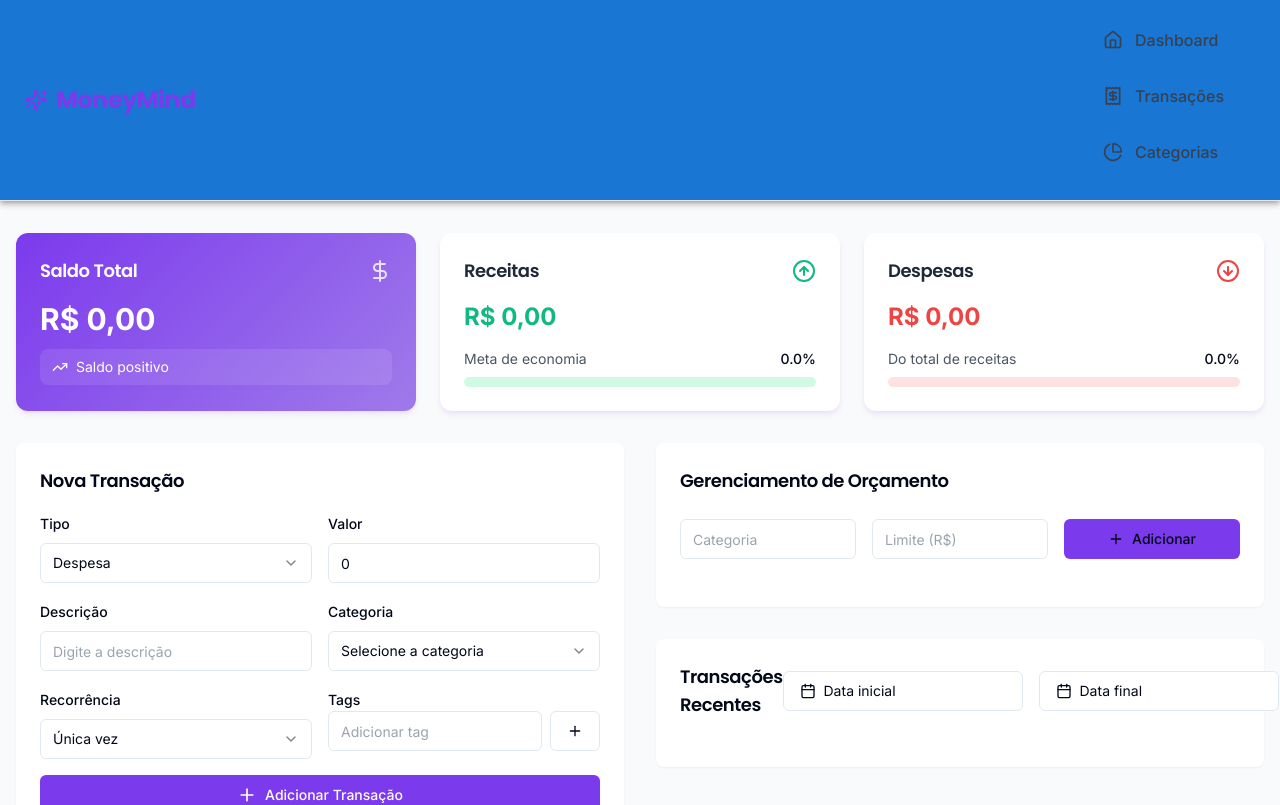
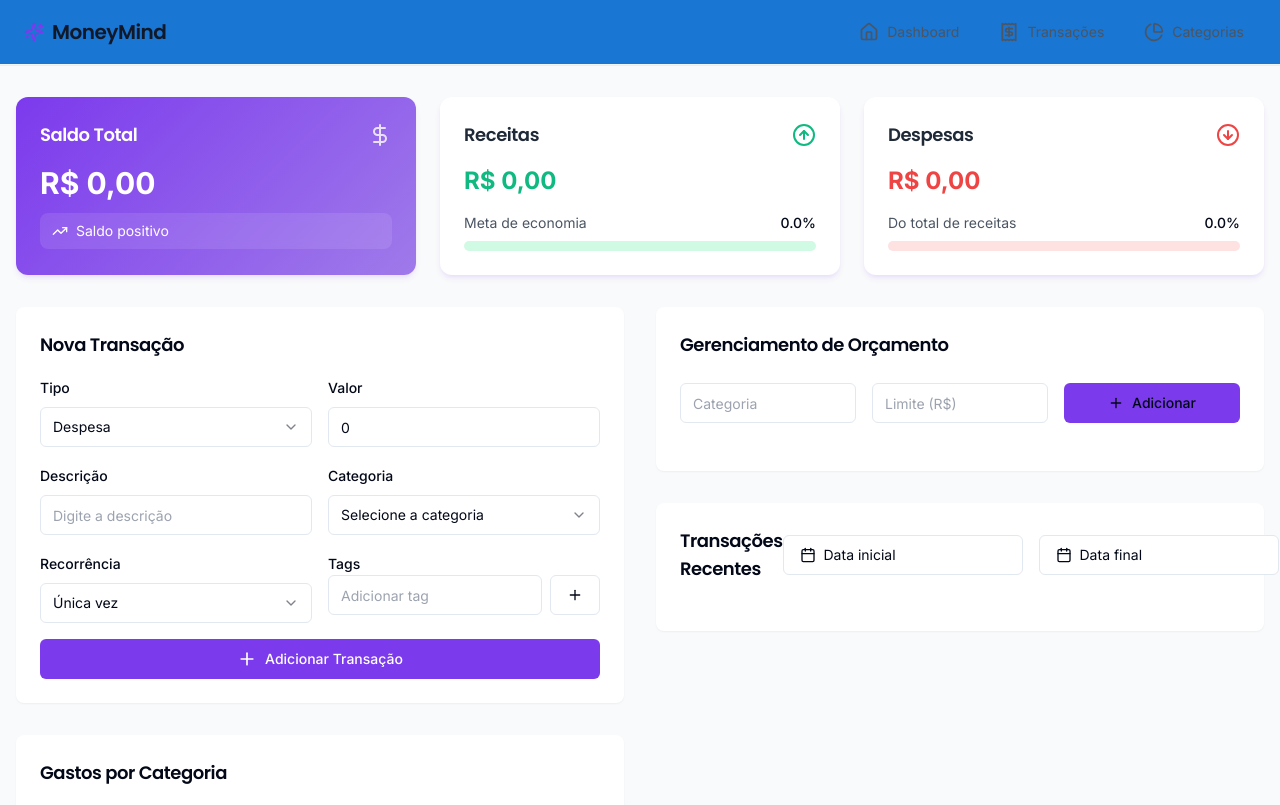
Before and after one commit to emersonloliver1/financepro2.0, a React (Vite) app: page / in a window 1280 px wide. Shown: the top 805 px of the page. Built offline with nearby package versions, Linux system fonts and the light colour scheme.

Commit message:
Update header to iOS style
Refactor the header component to align with the visual aesthetics of iOS applications, enhancing the overall user interface.
[skip gpt_engineer]

```diff
--- a/src/components/Dashboard/Header.tsx
+++ b/src/components/Dashboard/Header.tsx
@@ -22,7 +22,7 @@ export const Header = () => {
         >
           <a
             href={item.href}
-            className="flex items-center gap-3 px-4 py-3 text-gray-700 hover:text-primary hover:bg-primary-light/20 rounded-lg transition-all"
+            className="flex items-center gap-3 px-4 py-3 text-gray-700 hover:bg-gray-50 rounded-lg transition-all"
           >
             {item.icon}
             <span className="font-medium">{item.text}</span>
@@ -33,15 +33,19 @@ export const Header = () => {
   );
 
   return (
-    <AppBar position="static" className="bg-white shadow-sm border-b border-gray-200">
-      <Toolbar className="container mx-auto px-4">
+    <AppBar
+      position="static"
+      className="bg-white/80 backdrop-blur-md border-b border-gray-100 shadow-none"
+      style={{ boxShadow: '0 1px 0 rgba(0, 0, 0, 0.05)' }}
+    >
+      <Toolbar className="container mx-auto px-4 py-2">
         <motion.div
           initial={{ opacity: 0, y: -20 }}
           animate={{ opacity: 1, y: 0 }}
           className="flex items-center gap-2"
         >
-          <Sparkles className="text-primary h-6 w-6" />
-          <h1 className="text-2xl font-heading font-bold text-primary">
+          <Sparkles className="text-primary h-5 w-5" />
+          <h1 className="text-xl font-heading font-semibold text-gray-900">
             MoneyMind
           </h1>
         </motion.div>
@@ -49,8 +53,18 @@ export const Header = () => {
         <div className="flex-grow" />
 
         <div className="hidden md:block">
-          <nav className="flex items-center gap-2">
-            <MenuList />
+          <nav className="flex items-center gap-4">
+            {menuItems.map((item) => (
+              <motion.a
+                key={item.text}
+                href={item.href}
+                className="flex items-center gap-2 px-3 py-2 text-sm text-gray-600 hover:text-gray-900 transition-colors"
+                whileHover={{ scale: 1.05 }}
+              >
+                {item.icon}
+                <span>{item.text}</span>
+              </motion.a>
+            ))}
           </nav>
         </div>
 
@@ -70,6 +84,9 @@ export const Header = () => {
             open={isMenuOpen}
             onClose={() => setIsMenuOpen(false)}
             className="w-64"
+            PaperProps={{
+              className: "bg-white/80 backdrop-blur-md"
+            }}
           >
             <MenuList />
           </Drawer>
```
